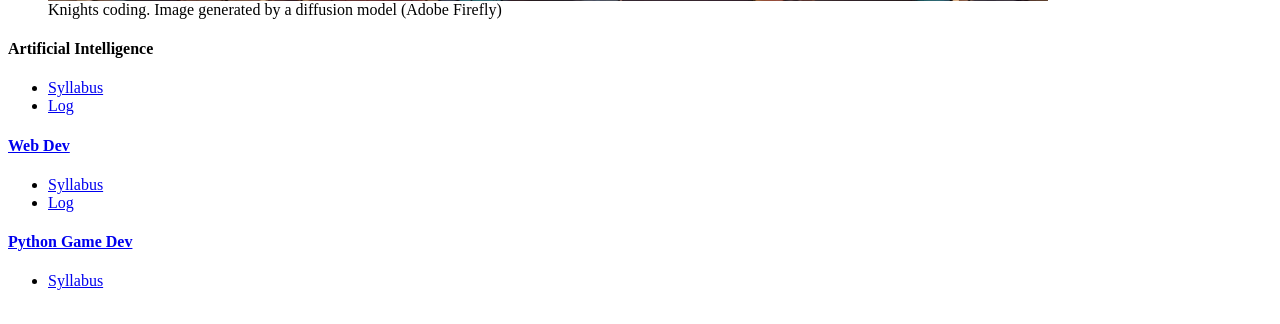
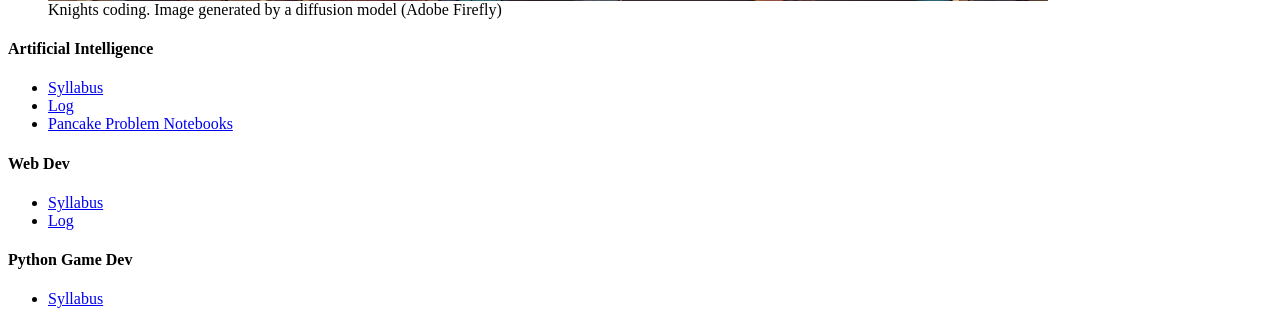
Before and after one commit to kruckenberg/codilla, a Django app: page / in a window 1280 px wide. Shown: the part 889-1213 px from the top of the page. Before the commit the page ends 1179 px from the top, so only its background shows below. Run offline with Django 5.2, Linux system fonts and the light colour scheme; parts of the project's set-up code (start-up, migrations or seed data) failed here and were passed over; some libraries are stand-ins or nearby versions.

Commit message:
add link to pancake prob

```diff
--- a/nrp/templates/nrp/homepage.html
+++ b/nrp/templates/nrp/homepage.html
@@ -21,8 +21,13 @@
                     </li>
                     <li>
                         <a href="https://github.com/northridge-dev/ai-intro/tree/main/log"
-                           target="_blank">Log
+                           target="_blank">Log</a>
                         </li>
+                    <li>
+                        <a href="https://py.northridge.dev/hub/user-redirect/git-pull?repo=https%3A%2F%2Fgithub.com%2Fnorthridge-dev%2Fpancake-number&urlpath=tree%2Fpancake-number%2F0_pancake.ipynb&branch=main"
+                           target="_blank">Pancake Problem Notebooks</a>
+                        </li>
+                    </ul>
                     </ul>
                 </div>
                 <div class="uk-padding-large">
@@ -34,7 +39,7 @@
                         </li>
                         <li>
                             <a href="https://github.com/northridge-dev/webdev-intro/tree/main/log"
-                               target="_blank">Log
+                               target="_blank">Log</a>
                             </li>
                         </ul>
                     </div>
```
